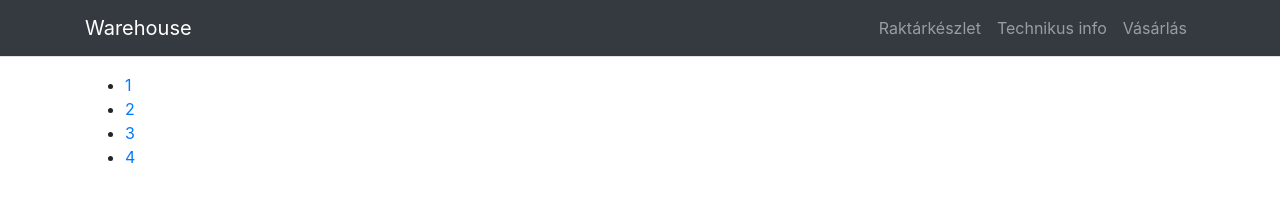
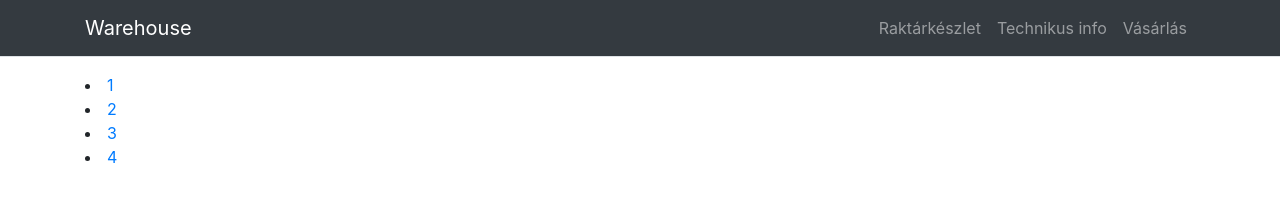
Before and after one commit to jbence1994/warehouse-ui, a React (Create React App) app: page /technikus-info in a window 1280 px wide. Shown: the top 219 px of the page. Built offline with nearby package versions, Linux system fonts and the light colour scheme.

Commit message:
Add structural elements to the page

```diff
--- a/src/pages/technicians.jsx
+++ b/src/pages/technicians.jsx
@@ -5,13 +5,15 @@ const Technicians = () => {
   const technicians = [1, 2, 3, 4];
 
   return (
-    <ul>
-      {technicians.map((id) => (
-        <li key={id}>
-          <Link to={`technikus/${id}`}>{id}</Link>
-        </li>
-      ))}
-    </ul>
+    <section className="row">
+      <article className="col-12">
+        {technicians.map((id) => (
+          <li key={id}>
+            <Link to={`technikus/${id}`}>{id}</Link>
+          </li>
+        ))}
+      </article>
+    </section>
   );
 };
 
```
